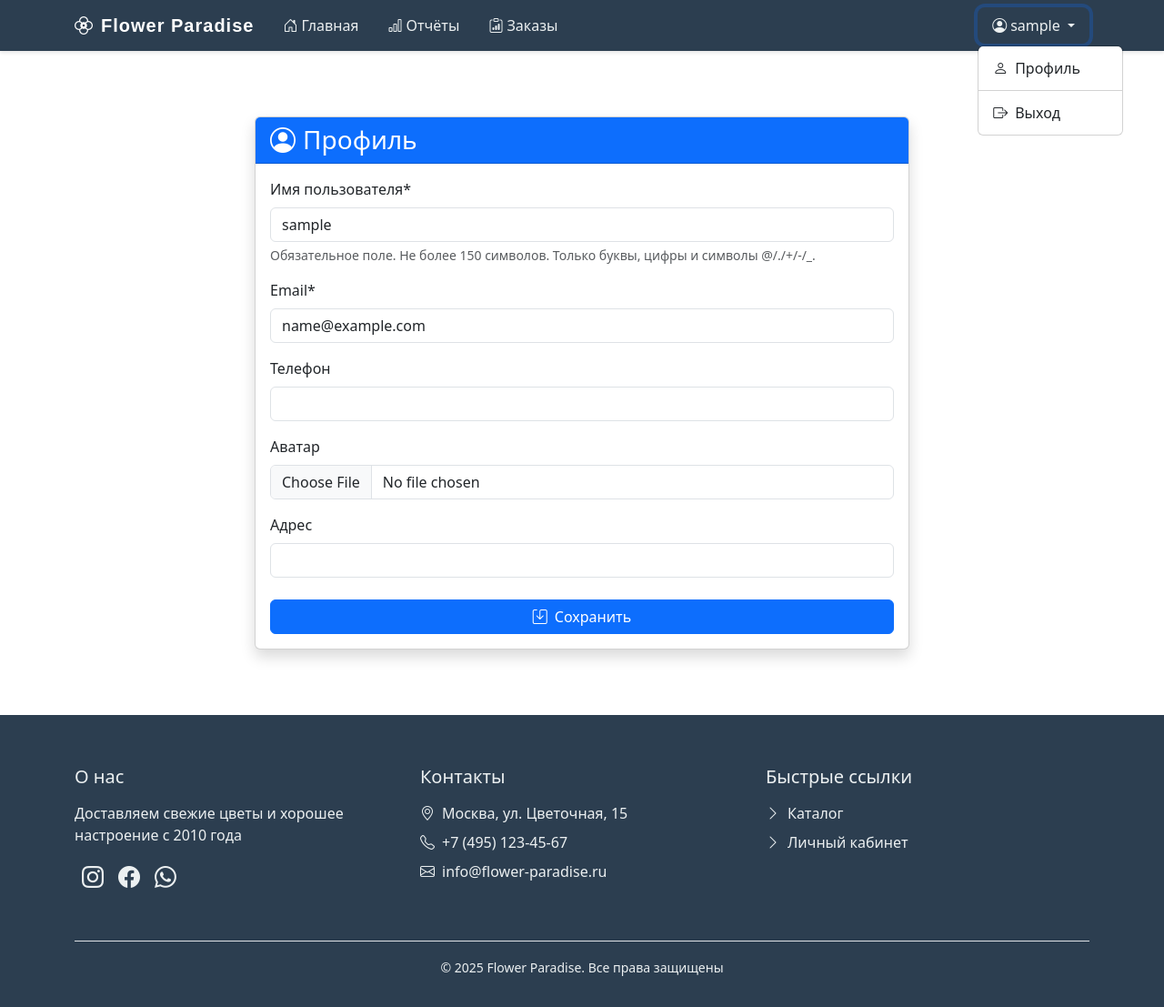
After one commit to miroshnikov-aleks/ITG02, a Django app: page /users/profile/ in a window 1280 px wide, after a click that opens the changed part. The commit adds this page. Shown: the whole page at 91% size. Run offline with Django 5.2, Linux system fonts and the light colour scheme; the visitor is signed in with stand-in values (Sample User, id 1); parts of the project's set-up code (start-up, migrations or seed data) failed here and were passed over; some libraries are stand-ins or nearby versions.

Commit message:
added new code profile

```diff
--- a/flower_delivery/templates/base.html
+++ b/flower_delivery/templates/base.html
@@ -123,7 +123,7 @@
                                 <i class="bi bi-person-circle me-1"></i>{{ user.username }}
                             </a>
                             <ul class="dropdown-menu dropdown-menu-custom">
-                                <li><a class="dropdown-item dropdown-item-custom" href="#">
+                                <li><a class="dropdown-item dropdown-item-custom" href="{% url 'users:profile' %}">
                                     <i class="bi bi-person me-2"></i>Профиль
                                 </a></li>
                                 <li><hr class="dropdown-divider"></li>
--- a/flower_delivery/users/forms.py
+++ b/flower_delivery/users/forms.py
@@ -1,5 +1,5 @@
 from django import forms
-from django.contrib.auth.forms import AuthenticationForm, UserCreationForm
+from django.contrib.auth.forms import UserCreationForm, AuthenticationForm
 from .models import CustomUser
 
 class CustomUserCreationForm(UserCreationForm):
@@ -19,3 +19,15 @@ class CustomAuthenticationForm(AuthenticationForm):
         super().__init__(*args, **kwargs)
         self.fields['username'].widget.attrs.update({'class': 'form-control'})
         self.fields['password'].widget.attrs.update({'class': 'form-control'})
+
+class UserProfileForm(forms.ModelForm):
+    class Meta:
+        model = CustomUser
+        fields = ['username', 'email', 'phone', 'avatar', 'address']
+        widgets = {
+            'username': forms.TextInput(attrs={'class': 'form-control'}),
+            'email': forms.EmailInput(attrs={'class': 'form-control'}),
+            'phone': forms.TextInput(attrs={'class': 'form-control'}),
+            'avatar': forms.FileInput(attrs={'class': 'form-control'}),
+            'address': forms.TextInput(attrs={'class': 'form-control'}),
+        }
--- a/flower_delivery/users/models.py
+++ b/flower_delivery/users/models.py
@@ -4,6 +4,8 @@ from django.contrib.auth.models import AbstractUser
 class CustomUser(AbstractUser):
     email = models.EmailField("Email", unique=True)
     phone = models.CharField("Телефон", max_length=20, blank=True, null=True)
+    avatar = models.ImageField("Аватар", upload_to='avatars/', blank=True, null=True)
+    address = models.CharField("Адрес", max_length=255, blank=True, null=True)
 
     USERNAME_FIELD = 'email'
     REQUIRED_FIELDS = ['username']
--- /dev/null
+++ b/flower_delivery/users/templates/users/profile.html
@@ -0,0 +1,29 @@
+{% extends "base.html" %}
+{% load crispy_forms_tags %}
+
+{% block title %}Профиль{% endblock %}
+
+{% block content %}
+<div class="container my-5">
+    <div class="row justify-content-center">
+        <div class="col-md-8">
+            <div class="card shadow">
+                <div class="card-header bg-primary text-white">
+                    <h3 class="mb-0"><i class="bi bi-person-circle me-2"></i>Профиль</h3>
+                </div>
+                <div class="card-body">
+                    <form method="post" enctype="multipart/form-data">
+                        {% csrf_token %}
+                        {{ form|crispy }}
+                        <div class="d-grid mt-4">
+                            <button type="submit" class="btn btn-primary">
+                                <i class="bi bi-save me-2"></i>Сохранить
+                            </button>
+                        </div>
+                    </form>
+                </div>
+            </div>
+        </div>
+    </div>
+</div>
+{% endblock %}
--- a/flower_delivery/users/urls.py
+++ b/flower_delivery/users/urls.py
@@ -7,4 +7,5 @@ urlpatterns = [
     path('login/', views.login_view, name='login'),
     path('logout/', views.logout_view, name='logout'),
     path('register/', views.register, name='register'),
+    path('profile/', views.profile, name='profile'),
 ]
--- a/flower_delivery/users/views.py
+++ b/flower_delivery/users/views.py
@@ -1,7 +1,8 @@
 from django.shortcuts import render, redirect
 from django.contrib.auth.forms import AuthenticationForm
 from django.contrib.auth import login as auth_login, logout as auth_logout
-from .forms import CustomUserCreationForm
+from django.contrib.auth.decorators import login_required
+from .forms import CustomUserCreationForm, CustomAuthenticationForm, UserProfileForm
 
 def register(request):
     if request.method == 'POST':
@@ -16,15 +17,26 @@ def register(request):
 
 def login_view(request):
     if request.method == 'POST':
-        form = AuthenticationForm(request, data=request.POST)
+        form = CustomAuthenticationForm(request, data=request.POST)
         if form.is_valid():
             user = form.get_user()
             auth_login(request, user)
             return redirect('catalog:product_list')
     else:
-        form = AuthenticationForm()
+        form = CustomAuthenticationForm()
     return render(request, 'users/login.html', {'form': form})
 
 def logout_view(request):
     auth_logout(request)
     return redirect('catalog:product_list')
+
+@login_required
+def profile(request):
+    if request.method == 'POST':
+        form = UserProfileForm(request.POST, request.FILES, instance=request.user)
+        if form.is_valid():
+            form.save()
+            return redirect('users:profile')
+    else:
+        form = UserProfileForm(instance=request.user)
+    return render(request, 'users/profile.html', {'form': form})
```
Also changed, not shown: flower_delivery/orders/admin.py (+9 -4 lines), flower_delivery/users/migrations/0002_customuser_address_customuser_avatar.py (added).
